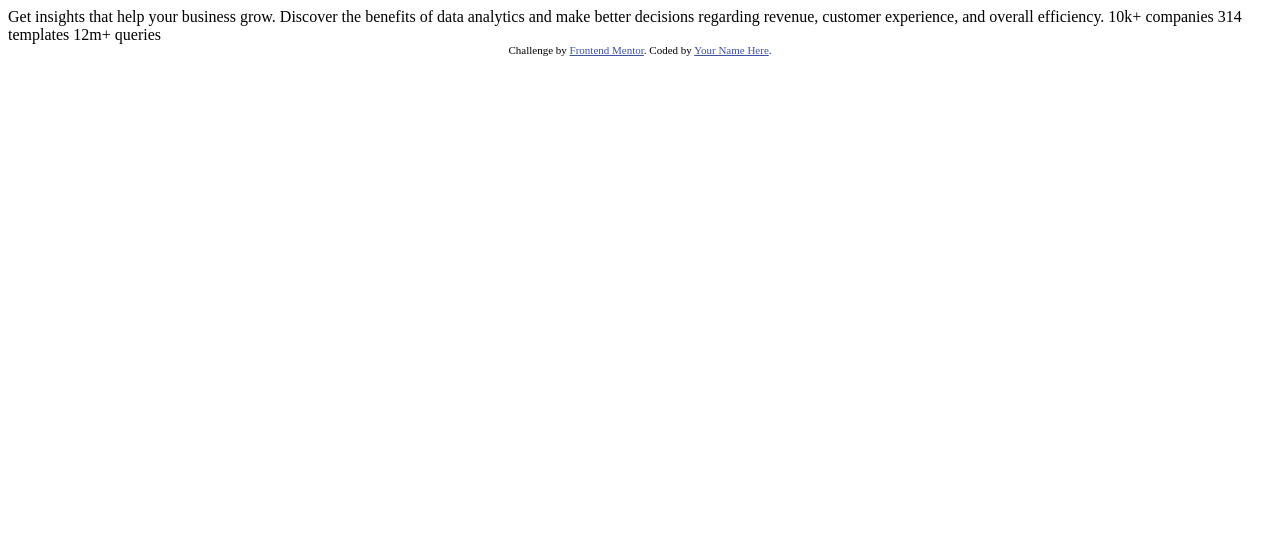
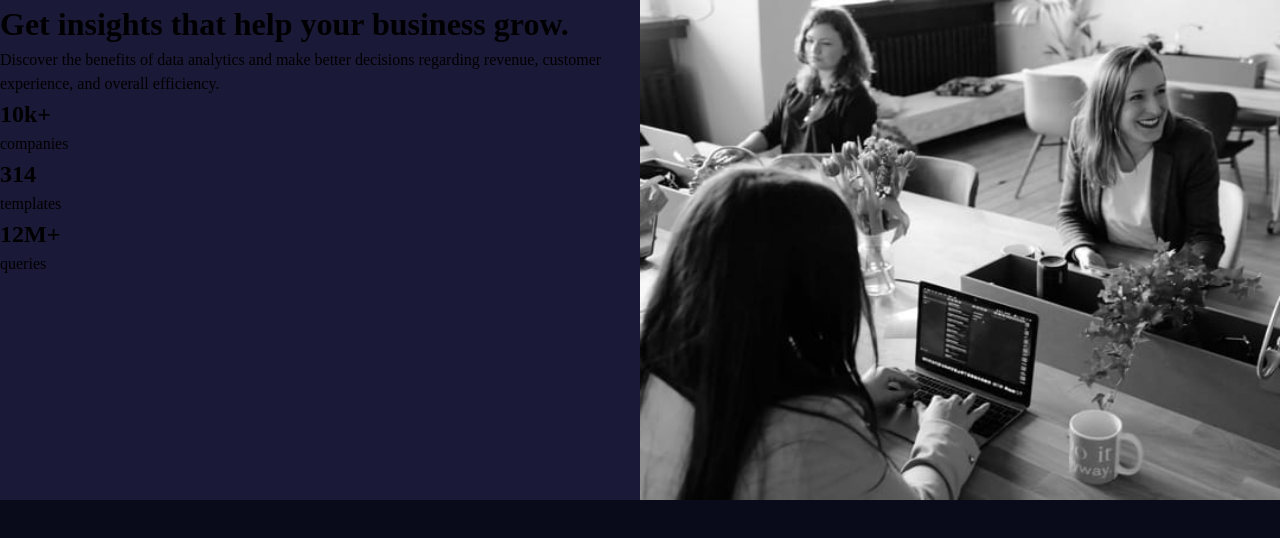
Before and after one commit to FHernandez08/Stats-Preview-Card, a plain HTML site: page index.html in a window 1280 px wide. Drawn offline with Linux system fonts and the light colour scheme.

Commit message:
start process on css

```diff
--- a/index.html
+++ b/index.html
@@ -9,25 +9,37 @@
   <title>Frontend Mentor | Stats preview card component</title>
 
   <!-- Feel free to remove these styles or customise in your own stylesheet 👍 -->
-  <style>
-    .attribution { font-size: 11px; text-align: center; }
-    .attribution a { color: hsl(228, 45%, 44%); }
-  </style>
+  <!-- CSS file -->
+  <link rel="stylesheet" href="style.css">
+  <!-- Google Fonts -->
+  <link rel="preconnect" href="https://fonts.googleapis.com">
+  <link rel="preconnect" href="https://fonts.gstatic.com" crossorigin>
+  <link href="https://fonts.googleapis.com/css2?family=Inter:wght@400;700&family=Lexend+Deca&display=swap" rel="stylesheet">
 </head>
 <body>
-
-  Get insights that help your business grow.
-
-  Discover the benefits of data analytics and make better decisions regarding revenue, customer
-  experience, and overall efficiency.
-
-  10k+ companies
-  314 templates
-  12m+ queries
-
-  <div class="attribution">
-    Challenge by <a href="https://www.frontendmentor.io?ref=challenge" target="_blank">Frontend Mentor</a>.
-    Coded by <a href="#">Your Name Here</a>.
+  <div class="container">
+    <div class="info">
+      <h1>Get insights that help your business grow.</h1>
+      <p>Discover the benefits of data analytics and make better decisions     regarding revenue, customer experience, and overall efficiency.
+      </p>
+      <div class="flex-group">
+        <div class="flex-section">
+          <h2>10k+</h2>
+          <p>companies</p>
+        </div>
+        <div class="flex-section">
+          <h2>314</h2>
+          <p>templates</p>
+        </div>
+        <div class="flex-section">
+          <h2>12M+</h2>
+          <p>queries</p>
+        </div>
+      </div>
+    </div>
+    <div class="image">
+      <img src="/images/image-header-desktop.jpg" alt="iamge showing a group of women working at a workplace" class="header-image">
+    </div>
   </div>
 </body>
 </html>
--- /dev/null
+++ b/style.css
@@ -0,0 +1,90 @@
+/*
+  1. Use a more-intuitive box-sizing model.
+*/
+*, *::before, *::after {
+  box-sizing: border-box;
+}
+/*
+  2. Remove default margin
+*/
+* {
+  margin: 0;
+}
+/*
+  Typographic tweaks!
+  3. Add accessible line-height
+  4. Improve text rendering
+*/
+body {
+  line-height: 1.5;
+  -webkit-font-smoothing: antialiased;
+}
+/*
+  5. Improve media defaults
+*/
+img, picture, video, canvas, svg {
+  display: block;
+  max-width: 100%;
+}
+/*
+  6. Remove built-in form typography styles
+*/
+input, button, textarea, select {
+  font: inherit;
+}
+/*
+  7. Avoid text overflows
+*/
+p, h1, h2, h3, h4, h5, h6 {
+  overflow-wrap: break-word;
+}
+/*
+  8. Create a root stacking context
+*/
+#root, #__next {
+  isolation: isolate;
+}
+
+:root {
+    --primary-main: hsl(233, 47%, 7%);
+    --primary-card: hsl(244, 38%, 16%);
+    --primary-accent: hsl(277, 64%, 61%);
+
+    --neutral-white: hsl(0, 0%, 100%);
+    --neutral-main: hsla(0, 0%, 100%, 0.75);
+    --neutral-stat: hsla(0, 0%, 100%, 0.6);
+
+    --fs-main: 15px;
+
+    --ff-main: 'Inter', sans-serif;
+    --ff-label: 'Lexend Deca', sans-serif;
+
+    --fw-heading: 700;
+    --fw-regular: 400;
+}
+
+body {
+    background-color: var(--primary-main);
+
+}
+
+.container {
+    background-color: var(--primary-card);
+    display: flex;
+    flex-direction: row;
+    height: 31.25rem;
+
+}
+
+.info {
+    width: 50%;
+}
+
+.image {
+    width: 50%;
+}
+
+img {
+    height: 100%;
+    width: 100%;
+}
```
